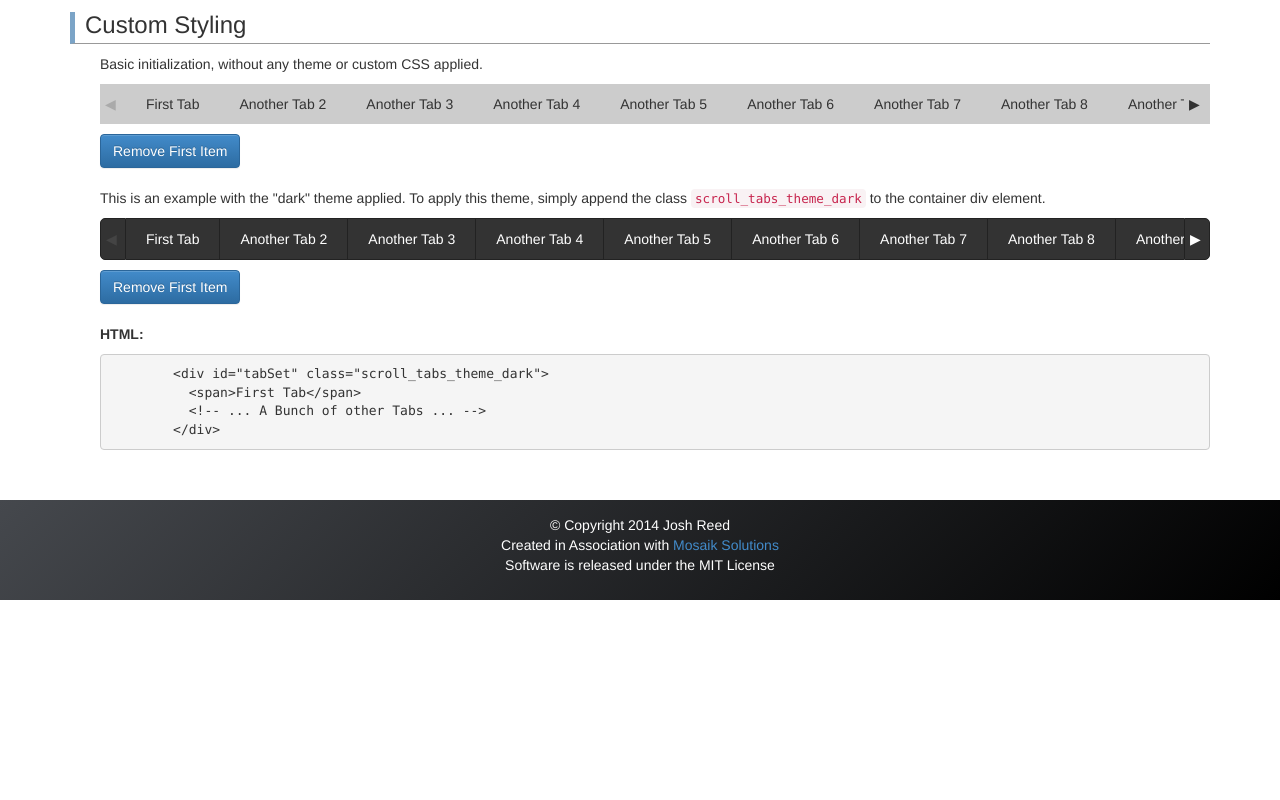
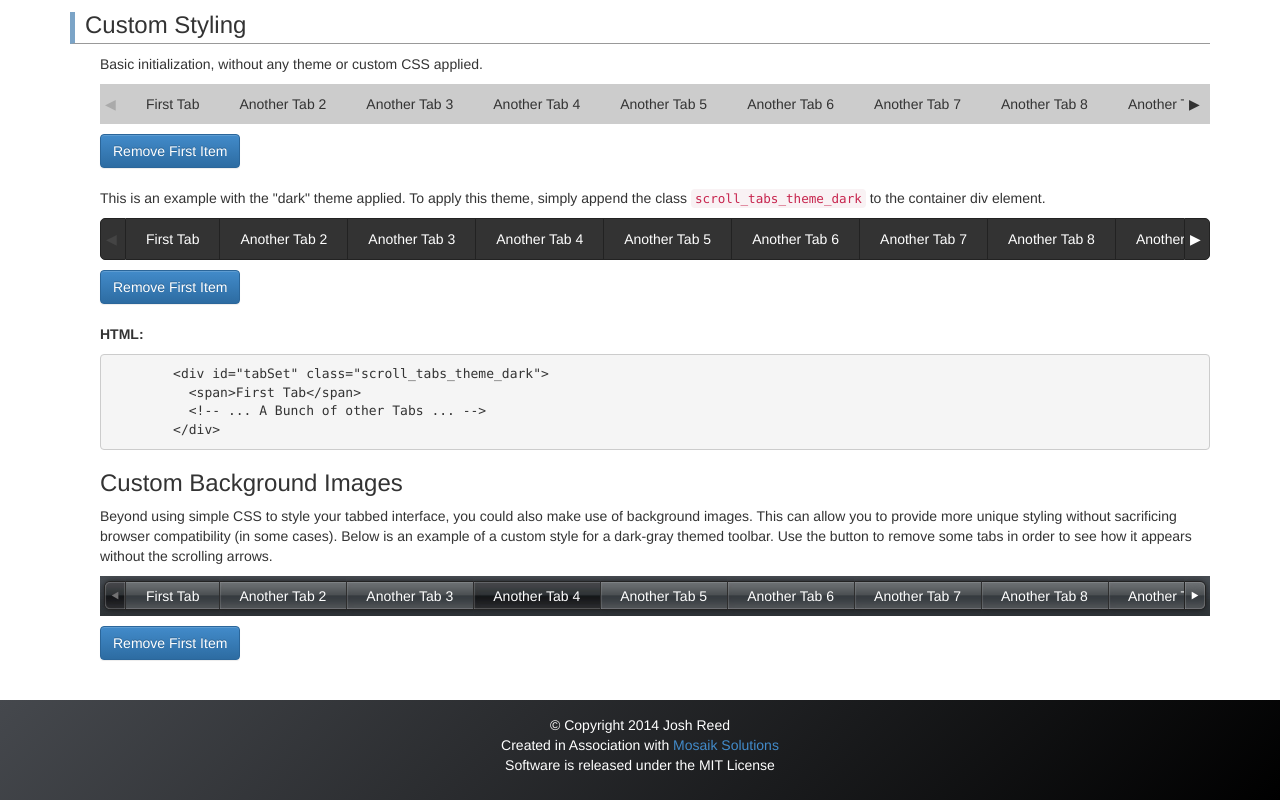
Before and after one commit to joshreed/jQuery-ScrollTabs, a plain HTML site: page index.html in a window 1280 px wide. Shown: the part 1284-2084 px from the top of the page. Before the commit the page ends 1884 px from the top, so only its background shows below. Drawn offline with nearby package versions, Linux system fonts and the light colour scheme.

Commit message:
Add image-based example.

```diff
--- a/examples/css/demo.css
+++ b/examples/css/demo.css
@@ -67,3 +67,129 @@ div.footer {
   background: linear-gradient(135deg, #45484d 0%,#000000 100%); /* W3C */
   filter: progid:DXImageTransform.Microsoft.gradient( startColorstr='#45484d', endColorstr='#000000',GradientType=1 ); /* IE6-8 fallback on horizontal gradient */
 }
+
+/******** CUSTOM SCROLL TABS ***********/
+
+#custom_style_container1 {
+  position: relative;
+  left: 0px;
+  right: 0px;
+  background: url(../images/toolbar-bg.jpg) repeat-x;
+  height: 40px;
+  margin-bottom: 10px;
+}
+
+#custom_style_container1 .style1 {
+  position: absolute;
+  top: 0px;
+  left: 0px;
+  right: 0px;
+  background: url(../images/toolbar-bg.jpg) repeat-x;
+  text-align: left;
+}
+
+/****** PLUGIN-SPECIFIED CLASS NAMES (though it's our proprietary plugin) ********/
+.style1 .scroll_tab_left_button::before {
+  content: "";
+  padding: 0px;
+}
+
+.style1 .scroll_tab_right_button::before {
+  content: "";
+  padding: 0px;
+}
+
+.style1 div.scroll_tab_inner {
+  height: 40px;
+  background: url(../images/toolbar-bg.jpg) repeat-x;
+}
+
+.style1 div.scroll_tab_inner span {
+  padding-left: 20px;
+  padding-right: 20px;
+  line-height: 40px;
+  font-size: 14px;
+  background: transparent url(../images/scroll_tab_bg.jpg) no-repeat -25px -40px;
+  color: #FFFFFF;
+  cursor: pointer;
+}
+
+.style1 div.scroll_tab_inner span.scroll_tab_first {
+  background: transparent url(../images/scroll_tab_bg.jpg) no-repeat -40px -40px;
+}
+
+.style1 div.scroll_tab_inner span.scroll_tab_over {
+  background: transparent url(../images/scroll_tab_bg.jpg) no-repeat -25px 0px !important;
+}
+
+.style1 div.scroll_tab_inner span.scroll_tab_first.scroll_tab_over {
+  background: transparent url(../images/scroll_tab_bg.jpg) no-repeat -40px 0px !important;
+}
+
+.style1 div.scroll_tab_inner span.scroll_tab_first.scroll_tab_over {
+  background: transparent url(../images/scroll_tab_bg.jpg) no-repeat -40px 0px !important;
+}
+
+.style1 div.scroll_tab_inner span.scroll_tab_left_finisher {
+  padding: 0px;
+  width: 10px;
+  background: transparent url(../images/scroll_tab_bg.jpg) no-repeat 0px -160px;
+}
+
+.style1 div.scroll_tab_inner span.scroll_tab_left_finisher.scroll_tab_over {
+  background-position: 0px -120px !important;
+}
+.style1 div.scroll_tab_inner span.scroll_tab_left_finisher.tab_selected {
+  background-position: 0px -200px;
+}
+
+.style1 div.scroll_tab_inner span.scroll_tab_right_finisher {
+  padding: 0px;
+  width: 10px;
+  background: transparent url(../images/scroll_tab_bg.jpg) no-repeat right -160px;
+}
+.style1 div.scroll_tab_inner span.scroll_tab_right_finisher.scroll_tab_over {
+  background-position: right -120px !important;
+}
+.style1 div.scroll_tab_inner span.scroll_tab_right_finisher.tab_selected {
+  background-position: right -200px;
+}
+
+
+.style1 .scroll_tab_left_button {
+  height: 40px;
+  background: transparent url(../images/scroll_tab_bg.jpg) no-repeat 0px -40px;
+}
+
+.style1 .scroll_tab_left_button.scroll_arrow_over {
+  background: transparent url(../images/scroll_tab_bg.jpg) no-repeat 0px 0px;
+}
+
+.style1 .scroll_tab_left_button.scroll_arrow_over {
+  background: transparent url(../images/scroll_tab_bg.jpg) no-repeat 0px 0px;
+}
+
+.style1 .scroll_tab_left_button.scroll_arrow_disabled {
+  background: transparent url(../images/scroll_tab_bg.jpg) no-repeat 0px -80px;
+}
+
+.style1 .scroll_tab_right_button {
+  height: 40px;
+  background: transparent url(../images/scroll_tab_bg.jpg) no-repeat -474px -40px;
+}
+
+.style1 .scroll_tab_right_button.scroll_arrow_over {
+  background: transparent url(../images/scroll_tab_bg.jpg) no-repeat -474px 0px;
+}
+
+.style1 .scroll_tab_right_button.scroll_arrow_disabled{
+  background: transparent url(../images/scroll_tab_bg.jpg) no-repeat -474px -80px;
+}
+
+.style1 div.scroll_tab_inner span.tab_selected {
+  background: transparent url(../images/scroll_tab_bg.jpg) no-repeat -25px -80px;
+}
+
+.style1 div.scroll_tab_inner span.tab_selected.scroll_tab_first {
+  background-position: -40px -200px;
+}
--- a/index.html
+++ b/index.html
@@ -160,6 +160,32 @@
           &lt;span&gt;First Tab&lt;/span&gt;
           &lt;!-- ... A Bunch of other Tabs ... --&gt;
         &lt;/div&gt;</pre>
+
+      <h3>Custom Background Images</h3>
+
+      <p>Beyond using simple CSS to style your tabbed interface, you could also make use of background images. This can allow you to
+      provide more unique styling without sacrificing browser compatibility (in some cases). Below is an example of a custom style for
+      a dark-gray themed toolbar. Use the button to remove some tabs in order to see how it appears without the scrolling arrows.<p>
+
+      <div id="custom_style_container1">
+        <div id="tabs6" class="style1">
+          <span>First Tab</span>
+          <span>Another Tab 2</span>
+          <span>Another Tab 3</span>
+          <span class="tab_selected">Another Tab 4</span>
+          <span>Another Tab 5</span>
+          <span>Another Tab 6</span>
+          <span>Another Tab 7</span>
+          <span>Another Tab 8</span>
+          <span>Another Tab 9</span>
+          <span>Another Tab 10</span>
+          <span>Another Tab 11</span>
+          <span>Another Tab 12</span>
+          <span>Another Tab 13</span>
+        </div>
+      </div>
+
+      <button type="button" class="btn btn-primary" onclick="javascript:tabs6.removeTabs('span:eq(0)')">Remove First Item</button>
     </div>
   </div>
 
@@ -182,12 +208,14 @@
     var tabs3 = null;
     var tabs4 = null;
     var tabs5 = null;
+    var tabs6 = null;
     $(document).ready(function(){
       $('#tabs1').scrollTabs();
       $('#tabs2').scrollTabs();
       tabs3 = $('#tabs3').scrollTabs();
       tabs4 = $('#tabs4').scrollTabs();
       tabs5 = $('#tabs5').scrollTabs();
+      tabs6 = $('#tabs6').scrollTabs();
     });
   </script>
 </body>
```
Also changed, not shown: examples/images/scroll_tab_bg.jpg (added), examples/images/toolbar-bg.jpg (added).
